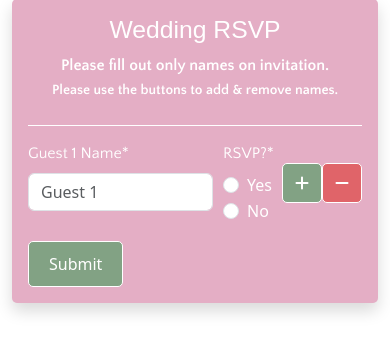
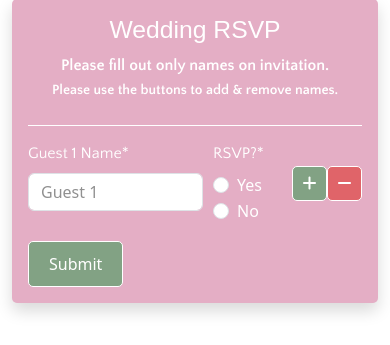
Before and after one commit to JamieT966/sarahandmick_wedding, a Django app: page / in a window 390 px wide. Shown: the part 1694-2039 px from the top of the page. Run offline with Django 4.2, Linux system fonts and the light colour scheme; data comes from the database, SQL or seed files in the repository; some libraries are stand-ins or nearby versions; some web fonts are replaced.

Commit message:
added padding to buttons on smaller screens and made placeholder text lighter

```diff
--- a/static/css/style.css
+++ b/static/css/style.css
@@ -246,10 +246,15 @@ footer {
     max-width: fit-content;
     flex-grow: 0;
     flex-shrink: 0;
+    padding-left: 20px;
 }
 
 .rsvp-col {
     margin-left: 10px;
+}
+
+input::placeholder {
+    color: #909090 !important;
 }
 
 /* Form submitted page */
@@ -312,9 +317,9 @@ footer {
   /* Adjustments for smaller screens */
   @media (max-width: 770px) {
     .btn {
-      width: 40px; /* or any specific size for square shape */
-      height: 40px;
-      padding: 10px !important;
+      width: 35px; /* or any specific size for square shape */
+      height: 35px;
+      padding: 5px !important;
       border-radius: 50%; /* Making the button circular */
       justify-content: center;
     }
```
